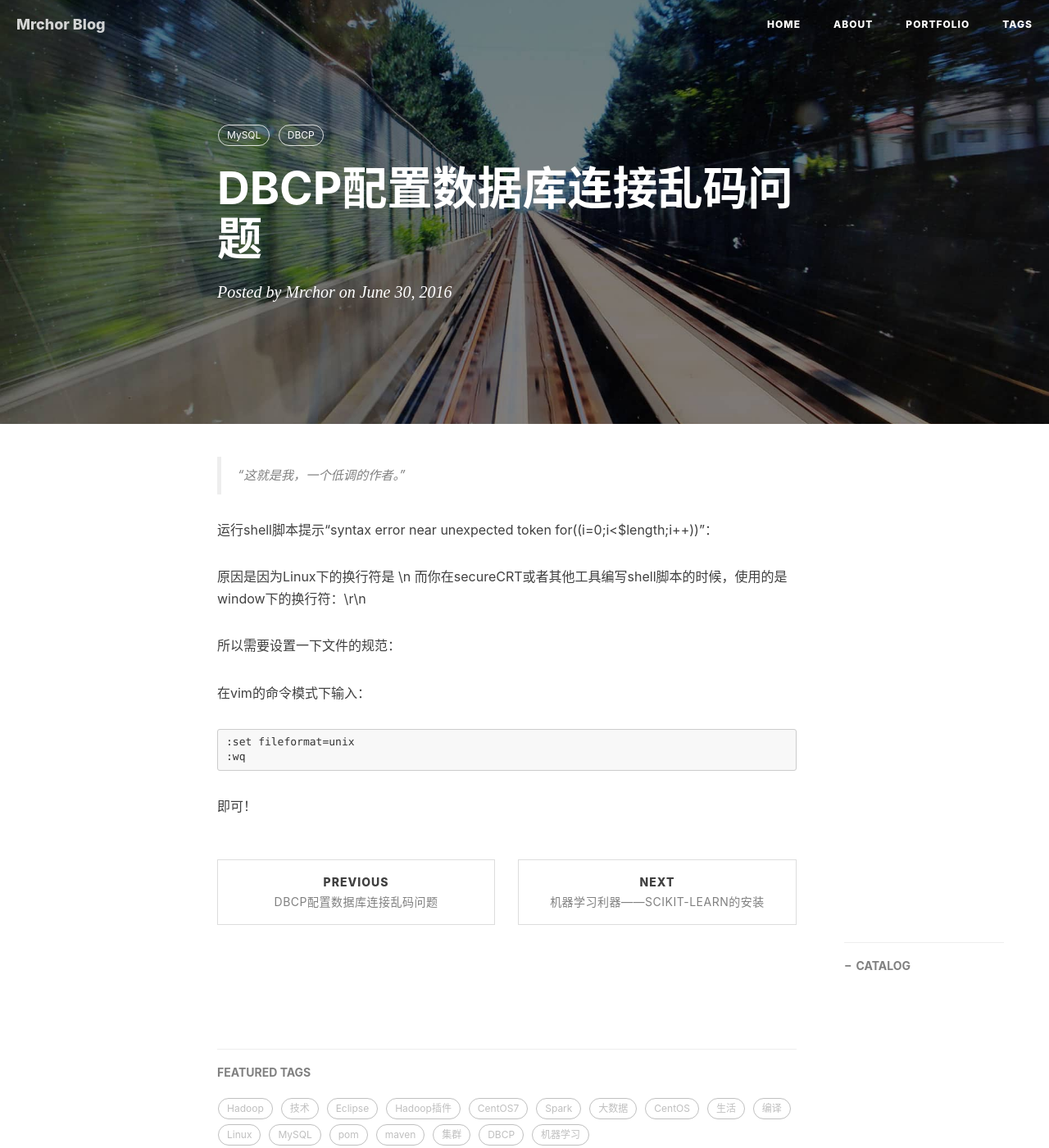
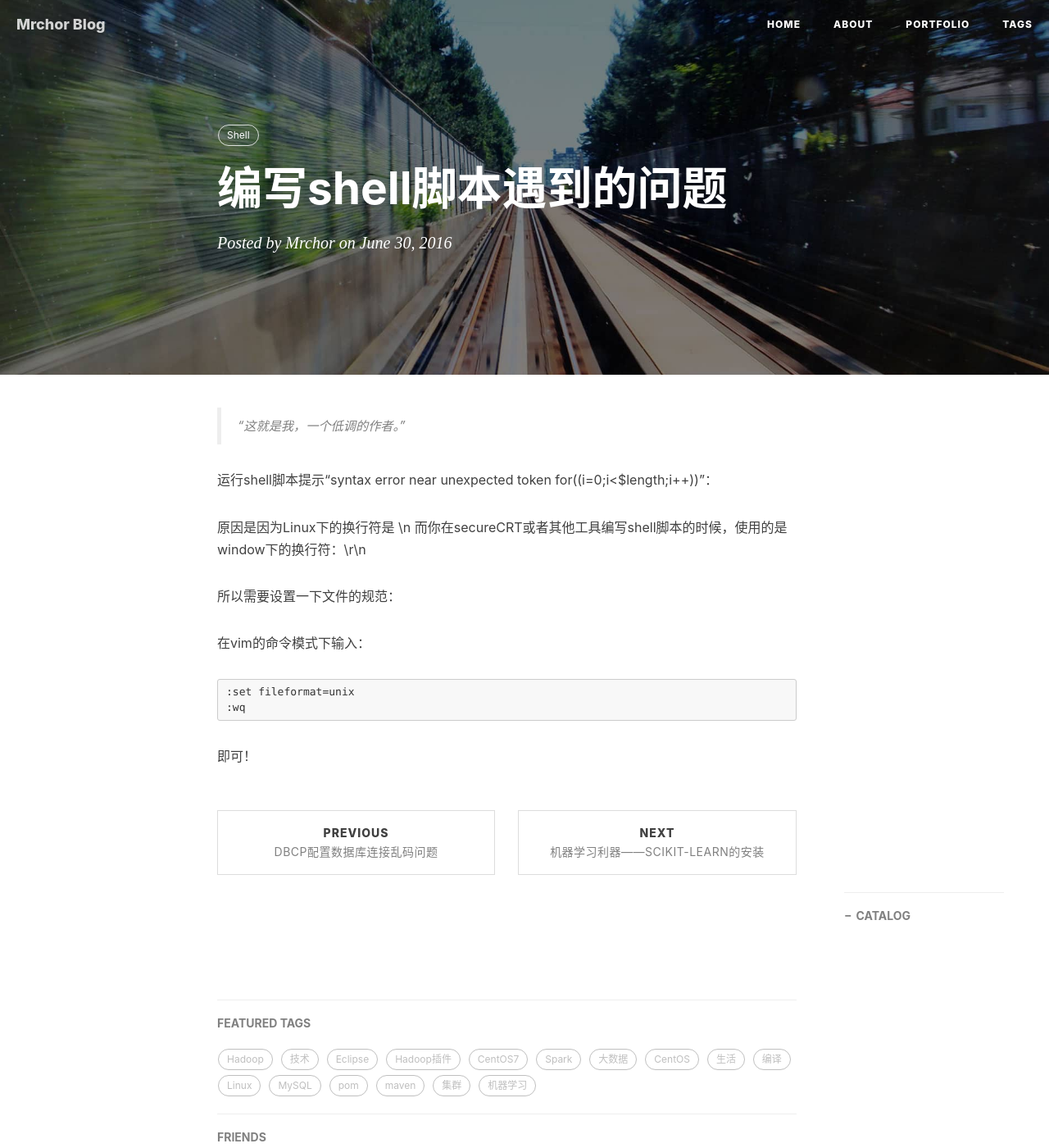
Before and after one commit to mrchor/mrchor.github.io, a Jekyll site: the page built from _posts/2016-08-17-编写shell脚本遇到的问题.markdown, in a window 1280 px wide and 1400 px high. Shown: the whole window at 82% size. Built offline with Jekyll 4.4.1, drawn with Linux system fonts in a browser that asks for light colours; nearby versions of some CDN libraries; comment, search, counter and statistics services are not loaded.

Commit message:
Update 2016-08-17-编写shell脚本遇到的问题.markdown

```diff
--- a/_posts/2016-08-17-编写shell脚本遇到的问题.markdown
+++ b/_posts/2016-08-17-编写shell脚本遇到的问题.markdown
@@ -1,11 +1,11 @@
 ---
 layout:     post
-title:      "DBCP配置数据库连接乱码问题"
+title:      "编写shell脚本遇到的问题"
 date:       2016-06-30 12:00:00
 author:     "Mrchor"
 header-img: "img/post-bg-2015.jpg"
 catalog:	true
-tags:	MySQL DBCP
+tags:	Shell
 ---
 
 > “这就是我，一个低调的作者。”
```
